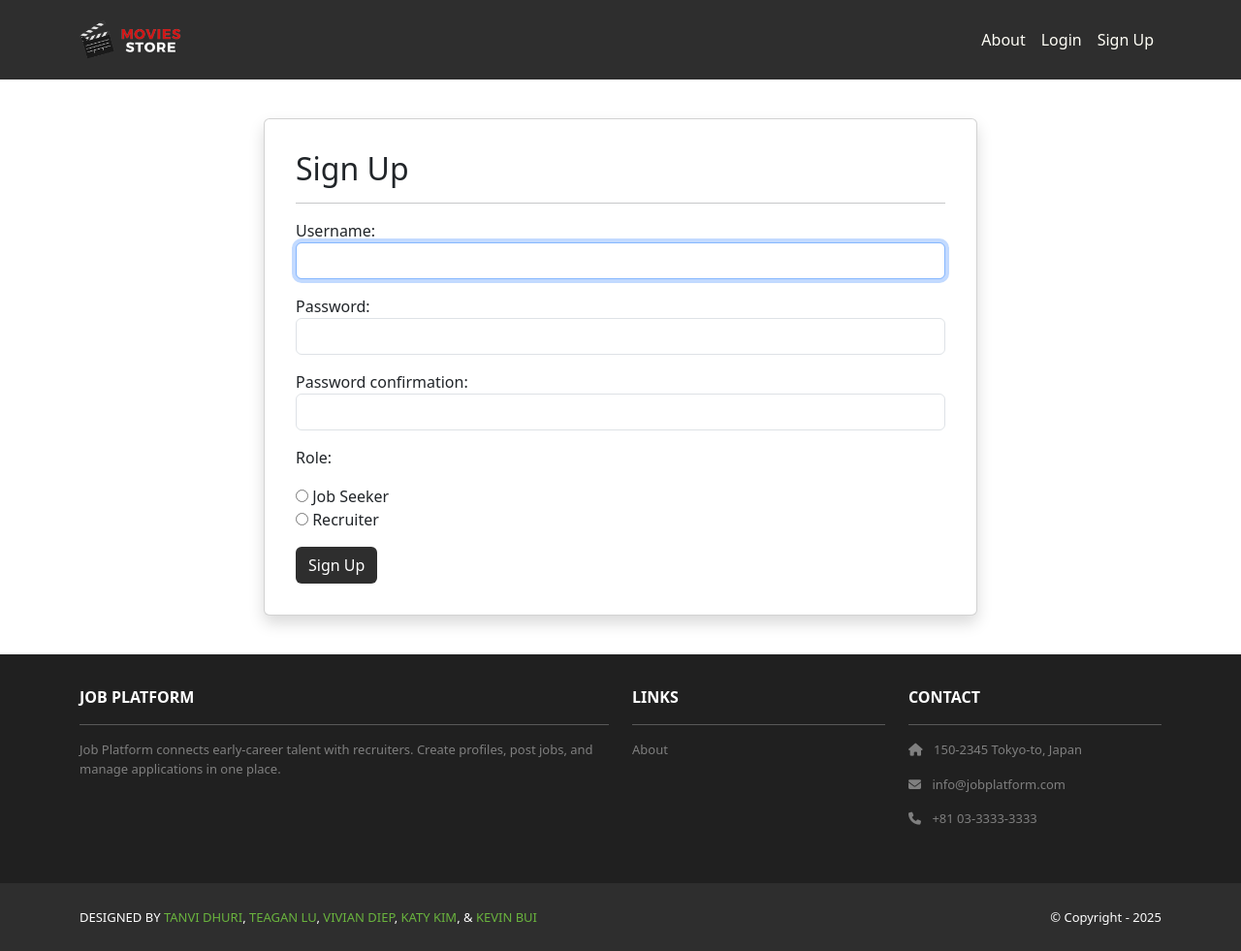
After one commit to kmsaigon/job_platform, a Django app: page /accounts/signup in a window 1280 px wide. The commit adds this page. Shown: the whole page at 97% size. Run offline with Django 5.2, Linux system fonts and the light colour scheme; some libraries are stand-ins or nearby versions.

Commit message:
added login and signup functionality with options for job seeker and recruiter

```diff
--- /dev/null
+++ b/accounts/apps.py
@@ -0,0 +1,6 @@
+from django.apps import AppConfig
+
+
+class AccountsConfig(AppConfig):
+    default_auto_field = 'django.db.models.BigAutoField'
+    name = 'accounts'
--- /dev/null
+++ b/accounts/forms.py
@@ -0,0 +1,35 @@
+from django.contrib.auth.forms import UserCreationForm
+from django.forms.utils import ErrorList
+from django.utils.safestring import mark_safe
+from django import forms
+from django.contrib.auth.models import Group
+
+
+class CustomErrorList(ErrorList):
+    def __str__(self):
+        if not self:
+            return ''
+        return mark_safe(''.join([f'<div class="alert alert-danger" role="alert">{e}</div>' for e in self]))
+
+
+class CustomUserCreationForm(UserCreationForm):
+    ROLE_CHOICES = (
+        ('job_seeker', 'Job Seeker'),
+        ('recruiter', 'Recruiter'),
+    )
+
+    role = forms.ChoiceField(choices=ROLE_CHOICES, widget=forms.RadioSelect)
+    def __init__(self, *args, **kwargs):
+        super(CustomUserCreationForm, self).__init__(*args, **kwargs)
+        for fieldname in ['username', 'password1', 'password2']:
+            self.fields[fieldname].help_text = None
+            self.fields[fieldname].widget.attrs.update({'class': 'form-control'})
+        # Radio styling can be left to default Bootstrap
+
+    def save(self, commit=True):
+        user = super().save(commit)
+        role = self.cleaned_data.get('role')
+        if role:
+            group, _ = Group.objects.get_or_create(name=role if role != 'job_seeker' else 'job_seeker')
+            user.groups.add(group)
+        return user
--- /dev/null
+++ b/accounts/templates/accounts/signup.html
@@ -0,0 +1,22 @@
+{% extends 'base.html' %}
+{% block content %}
+<div class="p-3 mt-4">
+  <div class="container">
+    <div class="row justify-content-center">
+      <div class="col-md-8">
+        <div class="card shadow p-3 mb-4 rounded">
+          <div class="card-body">
+            <h2>Sign Up</h2>
+            <hr />
+            <form method="POST">
+              {% csrf_token %}
+              {{ template_data.form.as_p }}
+              <button type="submit" class="btn bg-dark text-white">Sign Up</button>
+            </form>
+          </div>
+        </div>
+      </div>
+    </div>
+  </div>
+</div>
+{% endblock content %}
--- /dev/null
+++ b/accounts/urls.py
@@ -0,0 +1,11 @@
+from django.urls import path
+from . import views
+
+
+app_name = 'accounts'
+
+urlpatterns = [
+    path('signup', views.signup, name='signup'),
+    path('login/', views.login, name='login'),
+    path('logout/', views.logout, name='logout'),
+]
--- /dev/null
+++ b/accounts/views.py
@@ -0,0 +1,36 @@
+from django.contrib.auth import authenticate, login as auth_login, logout as auth_logout
+from django.contrib.auth.decorators import login_required
+from django.shortcuts import redirect, render
+
+from .forms import CustomUserCreationForm, CustomErrorList
+
+
+@login_required
+def logout(request):
+    auth_logout(request)
+    return redirect('home.index')
+
+
+def login(request):
+    template_data = {'title': 'Login'}
+    if request.method == 'GET':
+        return render(request, 'accounts/login.html', {'template_data': template_data})
+    user = authenticate(request, username=request.POST.get('username'), password=request.POST.get('password'))
+    if user is None:
+        template_data['error'] = 'The username or password is incorrect.'
+        return render(request, 'accounts/login.html', {'template_data': template_data})
+    auth_login(request, user)
+    return redirect('home.index')
+
+
+def signup(request):
+    template_data = {'title': 'Sign Up'}
+    if request.method == 'GET':
+        template_data['form'] = CustomUserCreationForm()
+        return render(request, 'accounts/signup.html', {'template_data': template_data})
+    form = CustomUserCreationForm(request.POST, error_class=CustomErrorList)
+    if form.is_valid():
+        form.save()
+        return redirect('accounts:login')
+    template_data['form'] = form
+    return render(request, 'accounts/signup.html', {'template_data': template_data})
--- a/jobsearchplatform/settings.py
+++ b/jobsearchplatform/settings.py
@@ -41,6 +41,7 @@ INSTALLED_APPS = [
     'home',
     'companies',
     'jobs',
+    'accounts',
 ]
 
 MIDDLEWARE = [
--- a/jobsearchplatform/templates/base.html
+++ b/jobsearchplatform/templates/base.html
@@ -31,8 +31,14 @@
        <div class="collapse navbar-collapse"
             id="navbarNavAltMarkup">
          <div class="navbar-nav ms-auto navbar-ml">
-           <a class="nav-link"
-              href="{% url 'home.about' %}">About</a>
+           <a class="nav-link" href="{% url 'home.about' %}">About</a>
+           {% if user.is_authenticated %}
+             <a class="nav-link" href="{% url 'jobs:my_list' %}">My Jobs</a>
+             <a class="nav-link" href="{% url 'accounts:logout' %}">Logout</a>
+           {% else %}
+             <a class="nav-link" href="{% url 'accounts:login' %}">Login</a>
+             <a class="nav-link" href="{% url 'accounts:signup' %}">Sign Up</a>
+           {% endif %}
          </div>
        </div>
      </div>
--- a/jobsearchplatform/urls.py
+++ b/jobsearchplatform/urls.py
@@ -20,7 +20,7 @@ from django.views.generic import RedirectView
 
 urlpatterns = [
     path('admin/', admin.site.urls),
-    path('accounts/', include('django.contrib.auth.urls')),
+    path('accounts/', include('accounts.urls')),
     path('', include('home.urls')),
     path('companies/', include('companies.urls')),
     path('jobs/', include('jobs.urls')),
```
Also changed, not shown: accounts/templates/accounts/login.html (added, +36 -0 lines), db.sqlite3.
